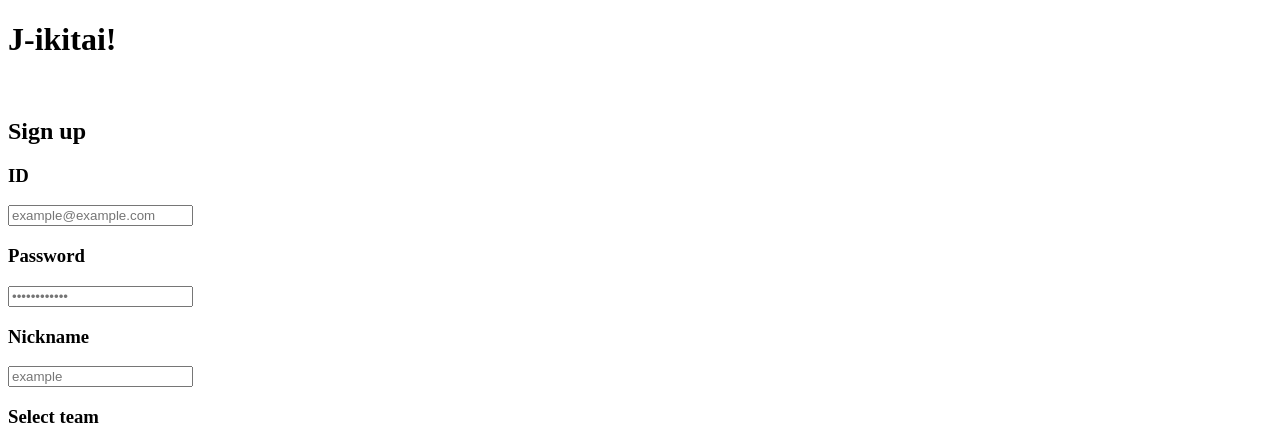
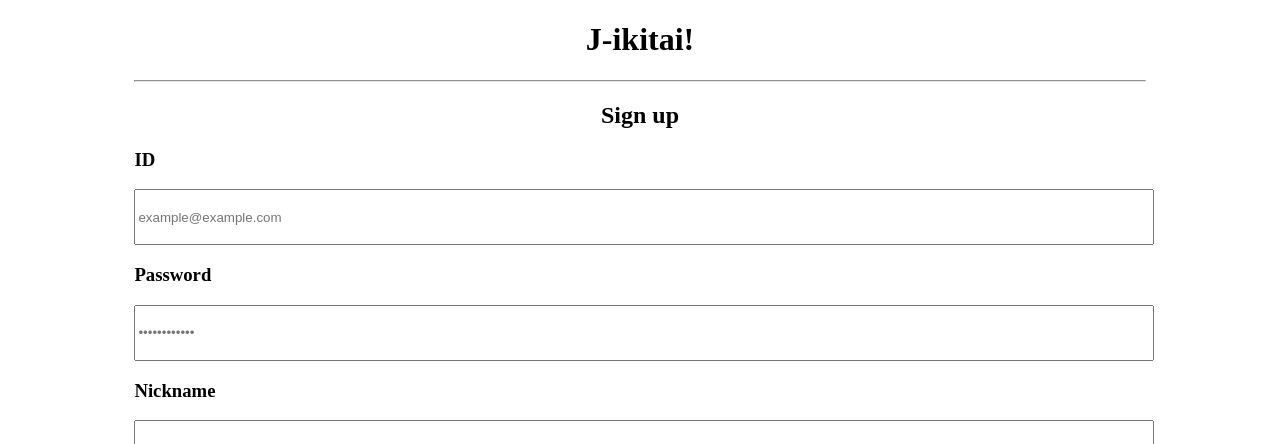
Before and after one commit to naotsukamoto/j-ikitai, a Flask app: page /register in a window 1280 px wide. Shown: the top 444 px of the page. Run offline with Flask 2, Linux system fonts and the light colour scheme; parts of the project's set-up code (start-up, migrations or seed data) failed here and were passed over.

Commit message:
add-simple-layout

```diff
--- /dev/null
+++ b/app/static/main.css
@@ -0,0 +1,21 @@
+body{
+    text-align: center;
+}
+
+hr{
+   border-color: #E5E5E5;
+}
+
+h3{
+    text-align: left;
+}
+
+input{
+    width: 100%;
+    height: 50px;
+}
+
+.container{
+    margin: 0 auto;
+    width: 80%;
+}
--- a/app/templates/signup.html
+++ b/app/templates/signup.html
@@ -1,11 +1,12 @@
 <!DOCTYPE html>
 <head>
     <title>Signup | J-ikitai!</title>
+    <link rel=stylesheet type=text/css href="../static/main.css">
 </head>
 <body>
     <h1>J-ikitai!</h1>
-    <br>
-
+    <div class="container">
+        <hr>
         <h2>Sign up</h2>
 
         <form action="/signup" method="post">
@@ -15,7 +16,7 @@
             <input type="password" name="password" placeholder="••••••••••••">
             <h3>Nickname</h3>
             <input type="text" name="nickname" placeholder="example" >
-        <h3>Select team</h3>
+            <h3>Select favorite team</h3>
             {% for team in all_teams %}
                 <input type="radio" name="favo_team_id" value={{team.id}}>
                 {{team.team_name}}:<img src="{{url_for('static',filename='images/' ~ team.team_name ~ '.png')}}">
@@ -23,4 +24,5 @@
 
             <input type="submit" value="アカウント作成">
         </form>
+    </div>
 </body>
```
Also changed, not shown: app/static/images/北海道コンサドーレ札幌.png (renamed from app/static/images/コンサドーレ札幌.png), app/static/images/横浜Ｆ・マリノス.png (renamed from app/static/images/横浜F・マリノス.png), app/static/images/横浜ＦＣ.png (renamed from app/static/images/横浜FC.png), app/static/images/ＦＣ東京.png (renamed from app/static/images/FC東京.png). Lines whose indentation alone changed are shown as unchanged.
